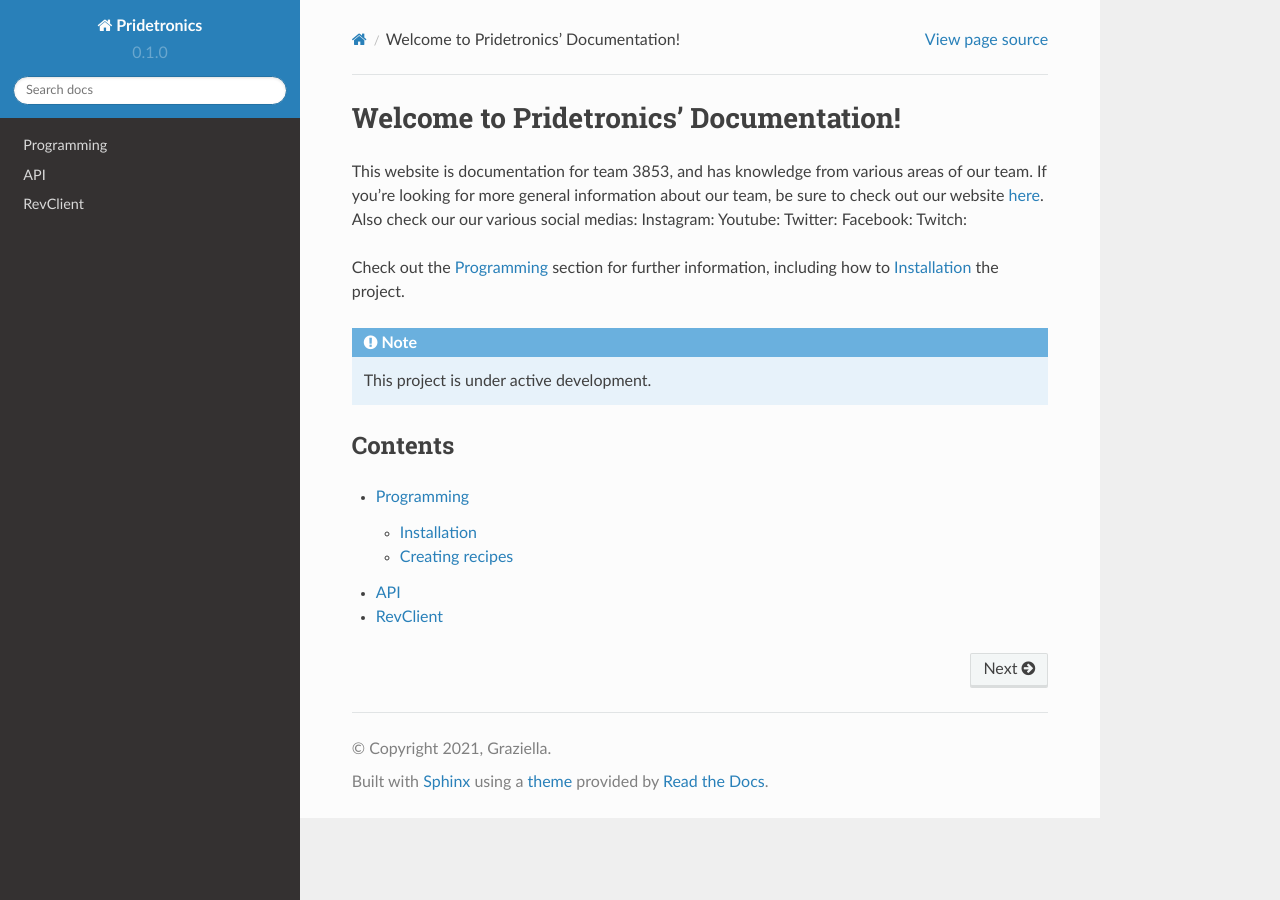
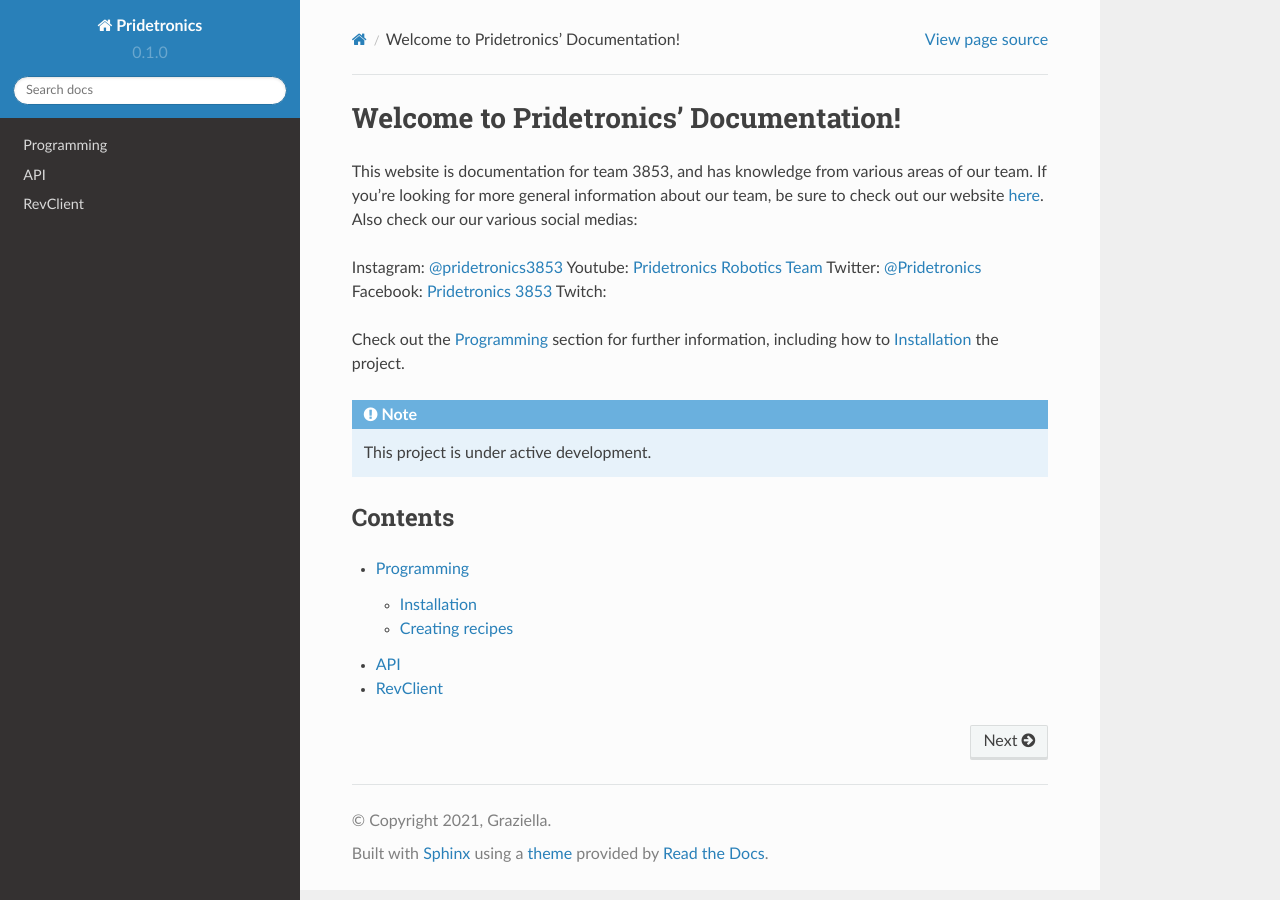
Before and after one commit to KaterinaDeeter/3853-Documentation, a Sphinx documentation site: the page built from docs/source/index.rst, in a window 1280 px wide. Built offline with Sphinx 7.4.7 and the Read the Docs theme 2.0.0, drawn with Linux system fonts in a browser that asks for light colours.

Commit message:
Added social media links (need Twitch)

```diff
--- a/docs/source/index.rst
+++ b/docs/source/index.rst
@@ -5,10 +5,11 @@ This website is documentation for team 3853, and has knowledge from various area
 If you're looking for more general information about our team, be sure to check out our website
 `here <https://www.pridetronics.com/>`_.
 Also check our our various social medias:
-Instagram:
-Youtube:
-Twitter:
-Facebook:
+
+Instagram: `@pridetronics3853 <https://www.instagram.com/pridetronics3853/?hl=en/>`_
+Youtube: `Pridetronics Robotics Team <https://www.youtube.com/channel/UCOgZtTsdvrcrhVNaMPUulmQ/>`_
+Twitter: `@Pridetronics <https://twitter.com/pridetronics?lang=en/>`_
+Facebook: `Pridetronics 3853 <https://www.facebook.com/Pridetronics/>`_
 Twitch:
 
 Check out the :doc:`usage` section for further information, including
```
